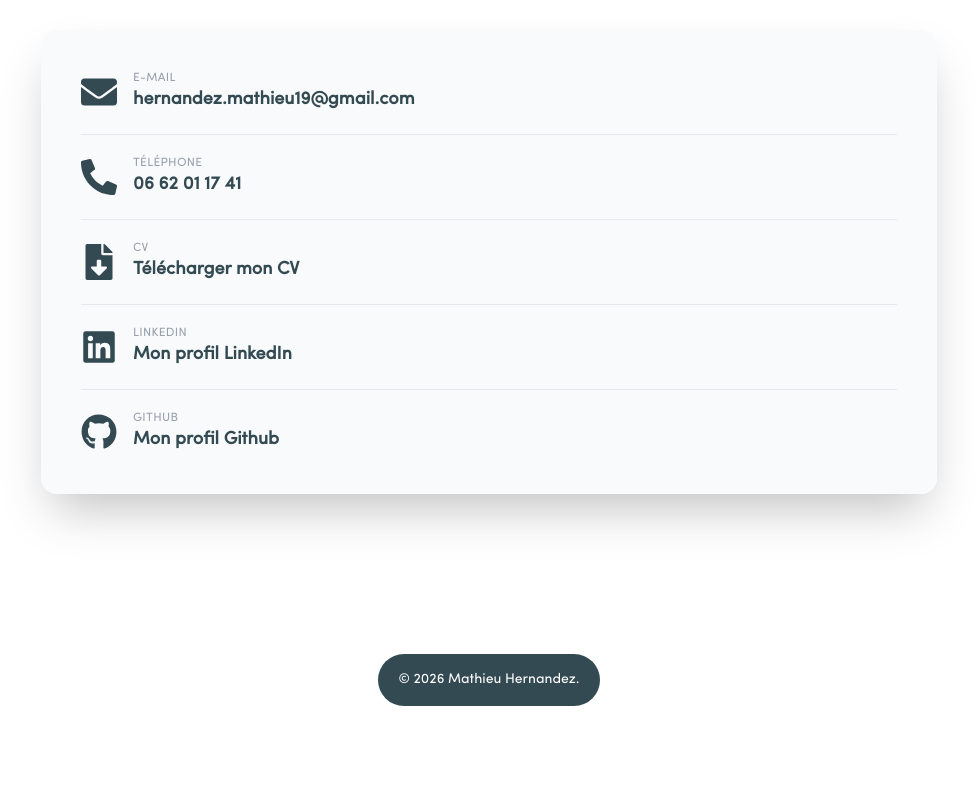
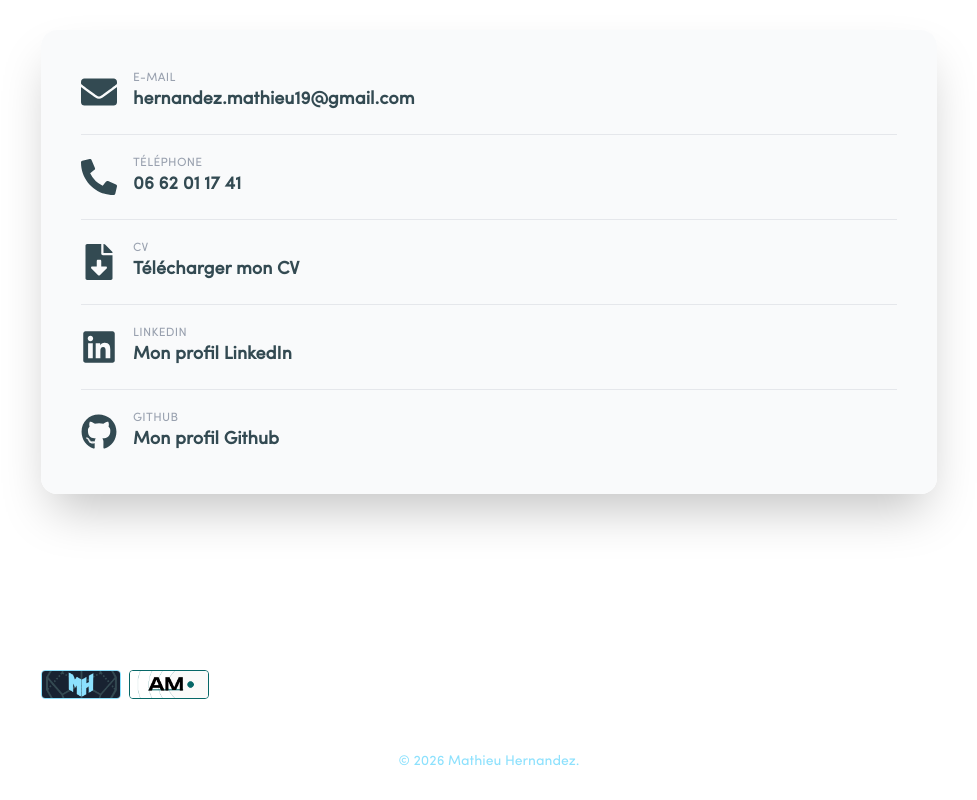
Before and after one commit to thameiu/portfolio, a Next.js app in the folder nextjs-blog/: page / in a window 1280 px wide. Shown: the part 3970-4770 px from the top of the page, without its empty margins (151-1128 px from the left). Before the commit the page ends 4684 px from the top, so only its background shows below. Built offline with nearby package versions, Linux system fonts and the light colour scheme.

Commit message:
feat: added cute links and restyled footer

```diff
--- /dev/null
+++ b/nextjs-blog/components/CuteLinks.tsx
@@ -0,0 +1,29 @@
+import Image from 'next/image';
+import Link from 'next/link';
+
+export default function CuteLinks() {
+
+    const CuteLink = ({ href, src, alt, borderColor }: { href: string; src: string; alt: string , borderColor:string}) => (
+        <Link href={href} target="_blank" rel="noopener noreferrer" className='transition-all hover:-translate-y-1'>
+            <Image
+            src={src}
+            alt={alt}
+            width={80}
+            height={20}
+            className='transition-all rounded border'
+            style={{ borderColor }}
+            />
+        </Link>
+        );
+
+    return (
+
+
+
+      <div className="w-full max-w-[95vw] md:max-w-4xl flex flex-row items-center justify-start gap-2 pt-4 px-4 md:px-0">
+        <CuteLink href="/chat" src="/mathieu.png" alt="Axel Manguian" borderColor="var(--color-accent)" />
+        <CuteLink href="https://www.axelmanguian.fr" src="/axelmanguian.png" alt="Axel Manguian" borderColor="#066767" />
+
+      </div>
+    )
+}
--- a/nextjs-blog/pages/index.tsx
+++ b/nextjs-blog/pages/index.tsx
@@ -16,6 +16,7 @@ import "animate.css";
 import Loader from "../components/Loader";
 import ExperienceSection from "../components/ExperienceSection";
 import ContactSection from "../components/ContactSection";
+import CuteLinks from "../components/CuteLinks";
 
 export default function Home() {
   const [activeTab, setActiveTab] = useState<string>("experience");
@@ -126,9 +127,15 @@ export default function Home() {
         <ContactSection />
       </Section>
 
+      {/* Friends and stuff */}
+
+      <CuteLinks />
+
       {/* Footer */}
-      <footer className="bg-[var(--color-primary)] text-white text-center text-xs md:text-sm px-3 md:px-5 py-4 rounded-[50px]">
-        <p>&copy; {new Date().getFullYear()} Mathieu Hernandez.</p>
+      <footer className="w-full flex items-center justify-center px-6 md:px-12 py-5 mt-8 border-t border-white/10">
+        <p className="text-[var(--color-accent)] text-xs md:text-sm font-['sofia-pro-regular']">
+          &copy; {new Date().getFullYear()} Mathieu Hernandez.
+        </p>
       </footer>
     </div>
   );
```
Also changed, not shown: nextjs-blog/public/axelmanguian.png (added), nextjs-blog/public/mathieu.png (added).
